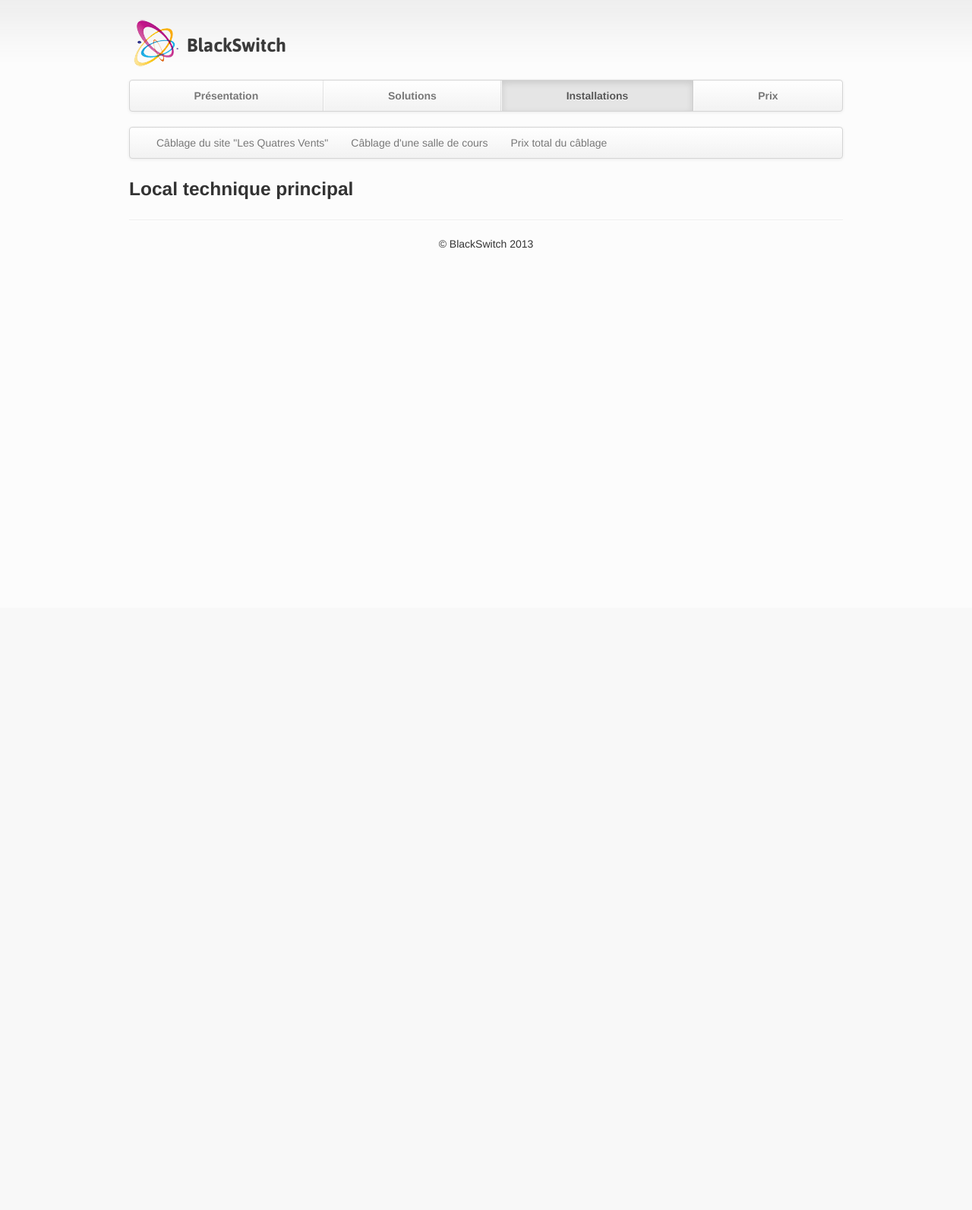
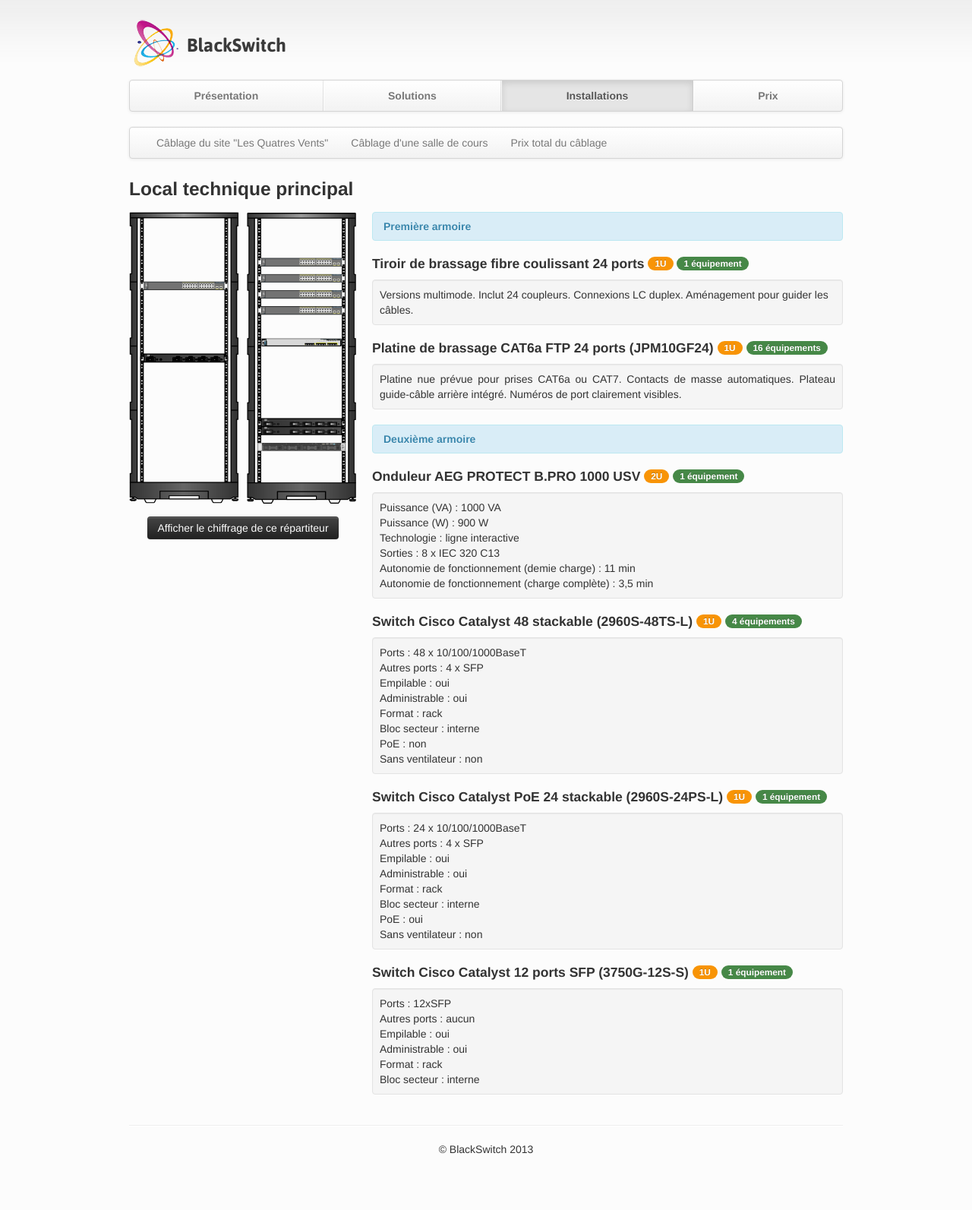
Before and after one commit to aerialls/TCS, a PHP site: template templates/repartiteur-4.html.twig in a window 1280 px wide. Shown: the whole page at 76% size. Before the commit the page ends 327 px from the top, so only its background shows below. Run offline with PHP 8.4, Linux system fonts and the light colour scheme; the template is opened without the code that fills it, so the values that code supplies are empty; some libraries are stand-ins or nearby versions.

Commit message:
added more informations

```diff
--- a/templates/prix.html.twig
+++ b/templates/prix.html.twig
@@ -1,6 +1,6 @@
 {% extends 'layout.html.twig' %}
 
-{% set menu = 'prices' %}
+{% set menu = 'prix' %}
 
 {% block content %}
     <h3>Prix des solutions</h3>
--- a/templates/repartiteur-4.html.twig
+++ b/templates/repartiteur-4.html.twig
@@ -1,5 +1,75 @@
 {% extends 'installations.html.twig' %}
 
 {% block subcontent %}
-    <h3>Local technique principal</h3>
+<h3>Local technique principal</h3>
+
+<div class="clear-fix"></div>
+<div class="row">
+    <div class="span4">
+        <img src="/images/rack-4.png">
+
+        <div class="btn-center">
+            <a href="{{ path('prix_cablage') }}#repartiteur-4" class="btn btn-inverse">Afficher le chiffrage de ce répartiteur</a>
+        </div>
+    </div>
+    <div class="span8 rack">
+        <div class="alert alert-info"><strong>Première armoire</strong></div>
+
+        <h4>Tiroir de brassage fibre coulissant 24 ports <span class="badge badge-warning">1U</span> <span class="badge badge-success">1 équipement</span></h4>
+        <div class="well">
+            Versions multimode. Inclut 24 coupleurs. Connexions LC duplex. Aménagement pour guider les câbles.
+        </div>
+
+        <h4>Platine de brassage CAT6a FTP 24 ports (JPM10GF24) <span class="badge badge-warning">1U</span> <span class="badge badge-success">16 équipements</span></h4>
+        <div class="well">
+            <p>Platine nue prévue pour prises CAT6a ou CAT7. Contacts de masse automatiques. Plateau guide-câble arrière intégré. Numéros de port clairement visibles.</p>
+        </div>
+
+        <div class="alert alert-info"><strong>Deuxième armoire</strong></div>
+
+        <h4>Onduleur AEG PROTECT B.PRO 1000 USV <span class="badge badge-warning">2U</span> <span class="badge badge-success">1 équipement</span></h4>
+        <div class="well">
+            <p>Puissance (VA) : 1000 VA</p>
+            <p>Puissance (W) : 900 W</p>
+            <p>Technologie : ligne interactive</p>
+            <p>Sorties : 8 x IEC 320 C13</p>
+            <p>Autonomie de fonctionnement (demie charge) : 11 min</p>
+            <p>Autonomie de fonctionnement (charge complète) : 3,5 min</p>
+        </div>
+
+        <h4>Switch Cisco Catalyst 48 stackable (2960S-48TS-L) <span class="badge badge-warning">1U</span> <span class="badge badge-success">4 équipements</span></h4>
+        <div class="well">
+            <p>Ports : 48 x 10/100/1000BaseT</p>
+            <p>Autres ports : 4 x SFP</p>
+            <p>Empilable : oui</p>
+            <p>Administrable : oui</p>
+            <p>Format : rack</p>
+            <p>Bloc secteur : interne</p>
+            <p>PoE : non</p>
+            <p>Sans ventilateur : non</p>
+        </div>
+
+        <h4>Switch Cisco Catalyst PoE 24 stackable (2960S-24PS-L) <span class="badge badge-warning">1U</span> <span class="badge badge-success">1 équipement</span></h4>
+        <div class="well">
+            <p>Ports : 24 x 10/100/1000BaseT</p>
+            <p>Autres ports : 4 x SFP</p>
+            <p>Empilable : oui</p>
+            <p>Administrable : oui</p>
+            <p>Format : rack</p>
+            <p>Bloc secteur : interne</p>
+            <p>PoE : oui</p>
+            <p>Sans ventilateur : non</p>
+        </div>
+
+        <h4>Switch Cisco Catalyst 12 ports SFP (3750G-12S-S) <span class="badge badge-warning">1U</span> <span class="badge badge-success">1 équipement</span></h4>
+        <div class="well">
+            <p>Ports : 12xSFP</p>
+            <p>Autres ports : aucun</p>
+            <p>Empilable : oui</p>
+            <p>Administrable : oui</p>
+            <p>Format : rack</p>
+            <p>Bloc secteur : interne</p>
+        </div>
+    </div>
+</div>
 {% endblock %}
--- a/web/css/layout.css
+++ b/web/css/layout.css
@@ -225,3 +225,8 @@ div.clickable a {
 .rack h4 {
   margin: 0 0 10px 0;
 }
+
+.btn-center {
+  text-align: center;
+  margin-top: 16px;
+}
```
Also changed, not shown: templates/prix-cablage.html.twig (+10 -2 lines), templates/repartiteur-1.html.twig (+19 -13 lines), templates/repartiteur-2.html.twig (+19 -13 lines), templates/repartiteur-3.html.twig (+20 -14 lines), web/images/rack-4.png (added).
